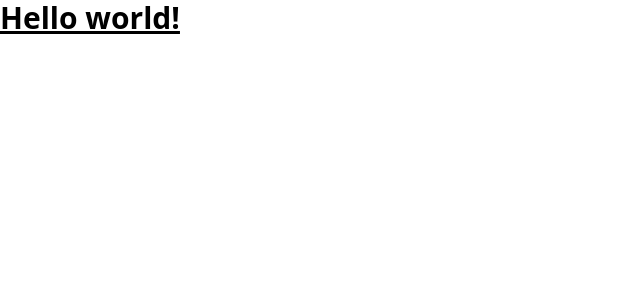
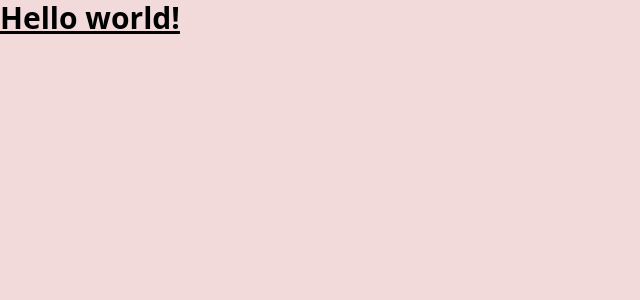
Before and after one commit to SyntaxBox/pomobit, a React (Vite) app: page / in a window 1280 px wide. Shown: the top 300 px of the page, without its empty margins (0-640 px from the left). Built offline with nearby package versions, Linux system fonts and the light colour scheme.

Commit message:
Update App.tsx

```diff
--- a/src/App.tsx
+++ b/src/App.tsx
@@ -1,8 +1,17 @@
+import { useUI } from "../hooks";
+
 function App() {
+  const { workPallet, breakPallet } = useUI();
+
   return (
-    <>
+    <div
+      className="h-screen"
+      style={{
+        background: breakPallet.background,
+      }}
+    >
       <h1 className="text-3xl font-bold underline">Hello world!</h1>
-    </>
+    </div>
   );
 }
 
```
